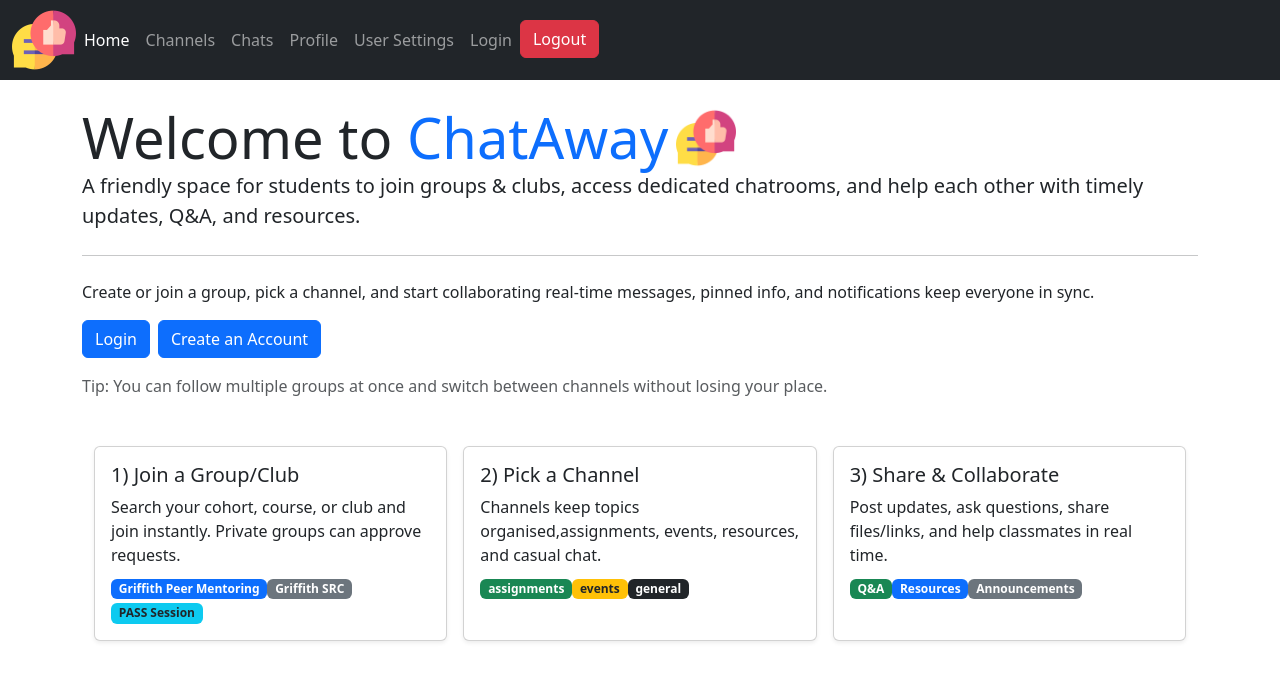
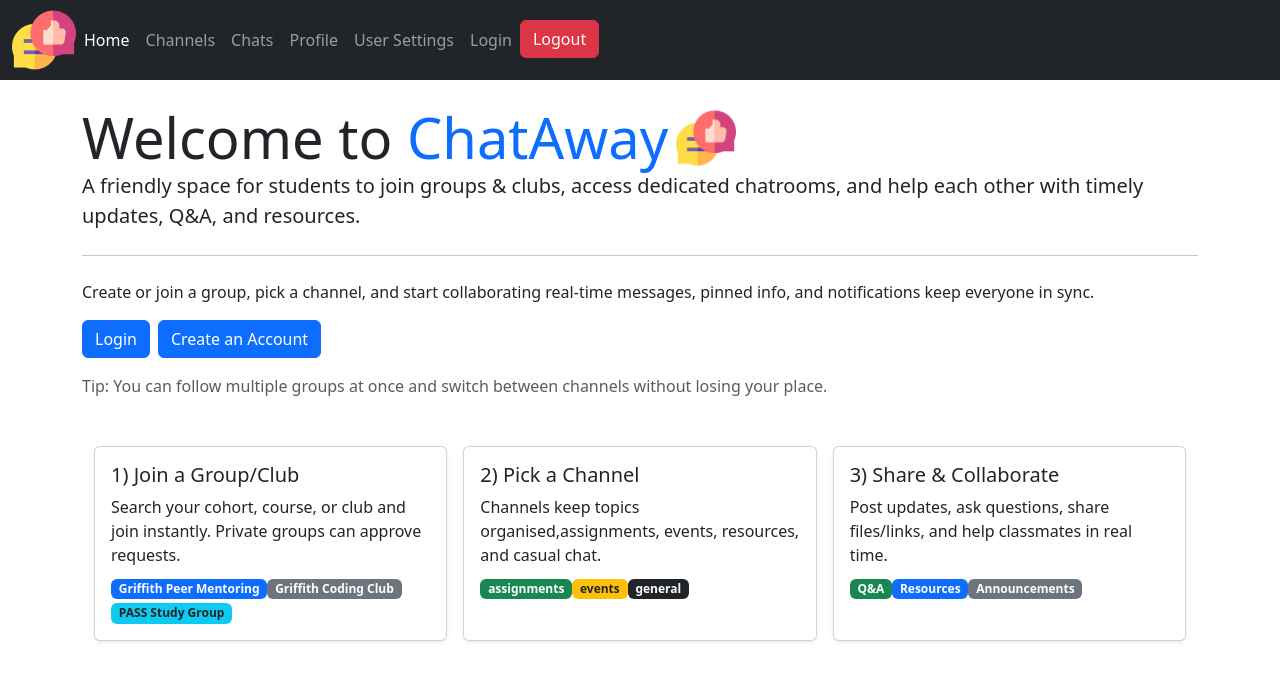
Before and after one commit to Malysus28/SF-Assignment, an Angular app in the folder chat-client/: page /home in a window 1280 px wide. Shown: the top 680 px of the page. Built offline with nearby package versions, Linux system fonts and the light colour scheme.

Commit message:
home page badges changed to align with the groups and channels created in server.js

```diff
--- a/chat-client/src/app/components/home/home.html
+++ b/chat-client/src/app/components/home/home.html
@@ -43,8 +43,8 @@
             groups can approve requests.
           </p>
           <span class="badge bg-primary">Griffith Peer Mentoring</span>
-          <span class="badge bg-secondary">Griffith SRC</span>
-          <span class="badge bg-info text-dark">PASS Session</span>
+          <span class="badge bg-secondary">Griffith Coding Club</span>
+          <span class="badge bg-info text-dark">PASS Study Group</span>
         </div>
       </div>
     </div>
```
